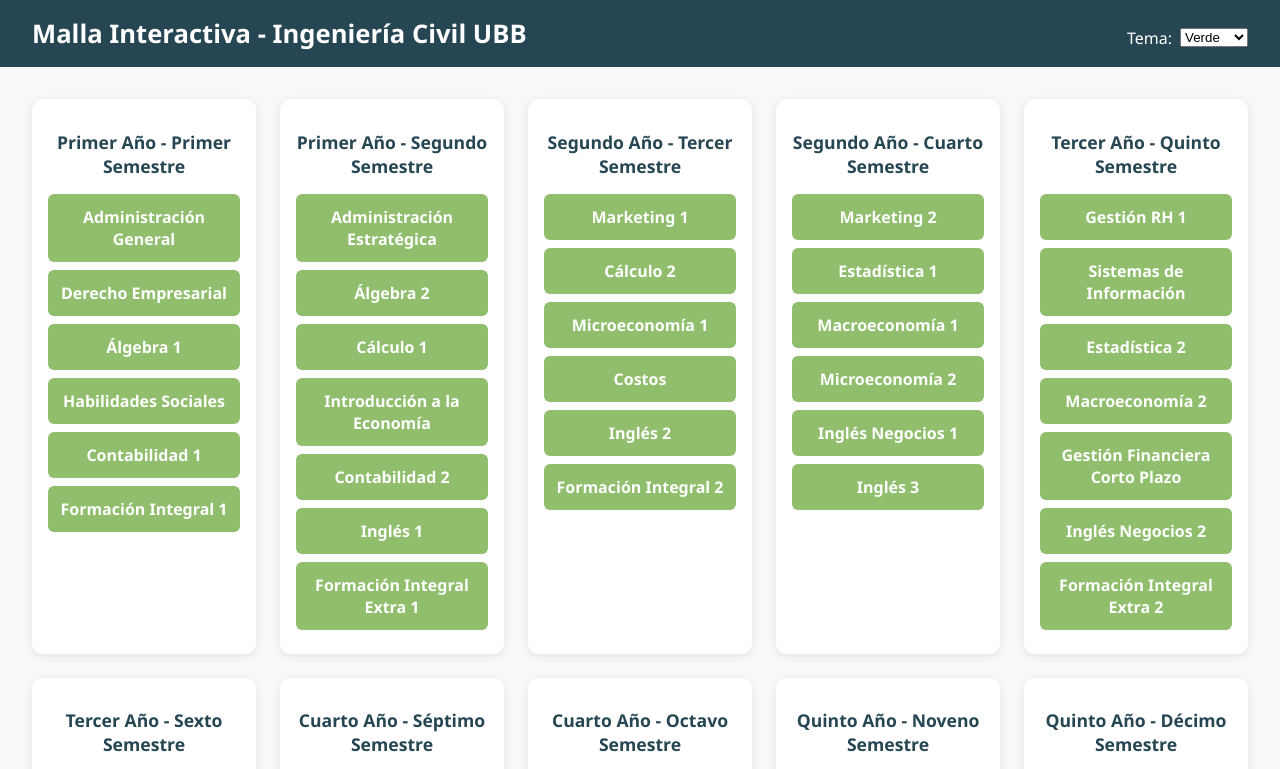
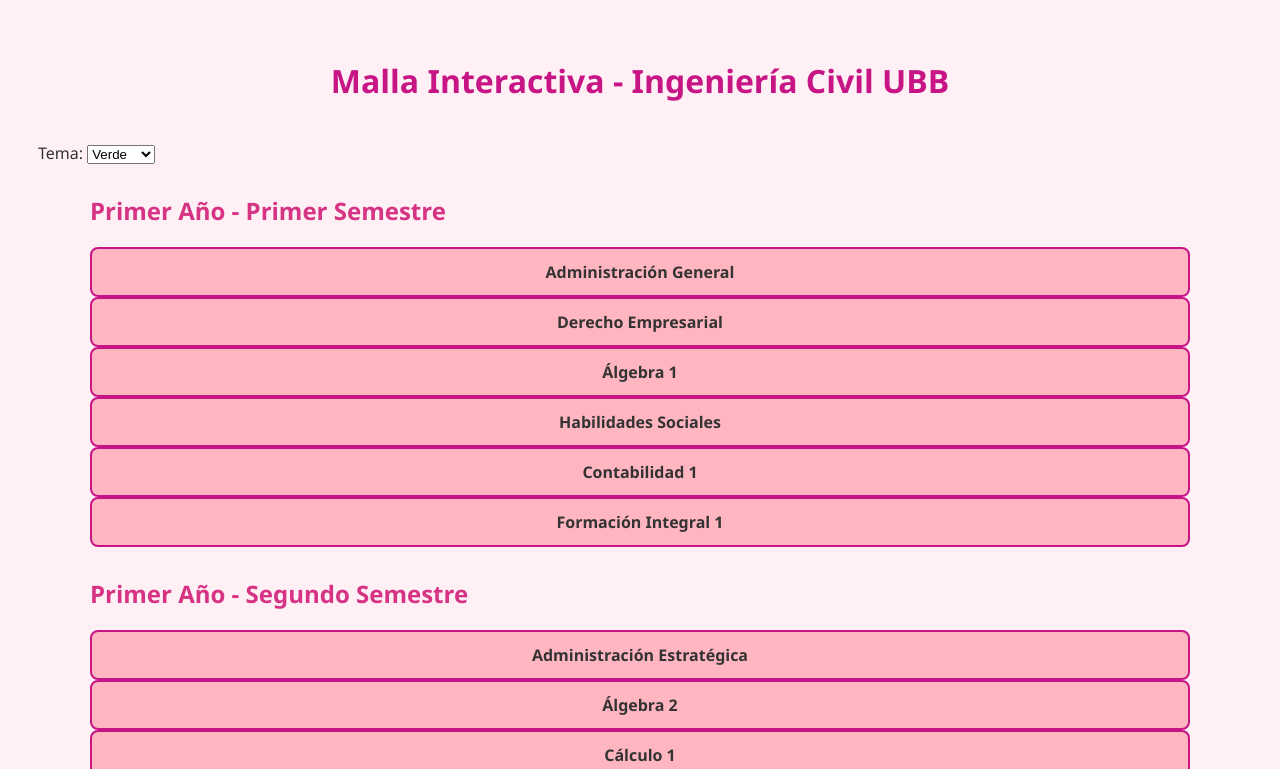
Before and after one commit to matiuh-the-return/Ingenieria_Comercial_malla, a plain HTML site: page index.html in a window 1280 px wide. Shown: the top 769 px of the page. Drawn offline with Linux system fonts and the light colour scheme.

Commit message:
Update estilos.css

```diff
--- a/estilos.css
+++ b/estilos.css
@@ -1,87 +1,62 @@
-:root {
-  --color-base: #90be6d;
-}
-
 body {
-  margin: 0;
   font-family: 'Segoe UI', sans-serif;
-  background-color: #f7f9fb;
-}
-
-header {
-  background-color: #264653;
-  color: white;
-  padding: 1rem 2rem;
-  display: flex;
-  justify-content: space-between;
-  align-items: center;
-  flex-wrap: wrap;
+  background-color: #fff0f5;
+  color: #333;
+  padding: 30px;
 }
 
 h1 {
-  margin: 0;
-  font-size: 1.6rem;
+  text-align: center;
+  color: #c71585;
+  margin-bottom: 40px;
 }
 
-.selector-tema {
-  display: flex;
-  align-items: center;
-  gap: 0.5rem;
-  margin-top: 0.5rem;
+h2 {
+  color: #d63384;
+  margin-top: 30px;
 }
 
-main.malla {
-  padding: 2rem;
-  display: grid;
-  grid-template-columns: repeat(auto-fit, minmax(220px, 1fr));
-  gap: 1.5rem;
+.malla {
+  max-width: 1100px;
+  margin: auto;
 }
 
-section {
-  background-color: #ffffff;
-  padding: 1rem;
-  border-radius: 10px;
-  box-shadow: 0 2px 10px rgba(0, 0, 0, 0.1);
-}
-
-section h2 {
-  font-size: 1.1rem;
-  text-align: center;
-  margin-bottom: 1rem;
-  color: #264653;
+.semestre {
+  display: flex;
+  flex-wrap: wrap;
+  gap: 15px;
+  margin-bottom: 20px;
 }
 
 .ramo {
-  margin: 8px 0;
-  padding: 12px 10px;
-  background-color: var(--color-base);
-  color: white;
-  border-radius: 6px;
-  font-weight: 600;
+  flex: 1 1 200px;
+  background-color: #ffb6c1;
+  border: 2px solid #c71585;
+  padding: 12px;
+  border-radius: 8px;
+  cursor: pointer;
   text-align: center;
-  cursor: pointer;
-  transition: transform 0.2s ease, background-color 0.2s;
+  font-weight: bold;
+  transition: 0.3s;
+  user-select: none;
 }
 
 .ramo:hover {
+  background-color: #ffa5b5;
   transform: scale(1.03);
 }
 
+.ramo.aprobado {
+  background-color: #e6ffe6;
+  border-color: #2e8b57;
+  color: #2e8b57;
+  text-decoration: line-through;
+}
+
 .ramo.bloqueado {
-  background-color: #cccccc;
-  color: #666;
+  background-color: #eee;
+  border-color: #999;
+  color: #888;
   cursor: not-allowed;
   pointer-events: none;
 }
-
-.tema-verde {
-  --color-base: #90be6d;
-}
-
-.tema-rosado {
-  --color-base: #f28482;
-}
-
-.tema-azul {
-  --color-base: #3a86ff;
-}
```
